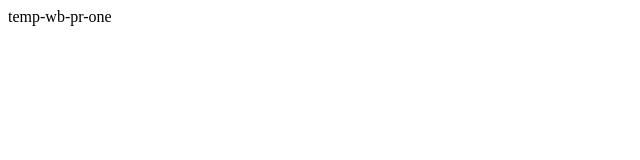
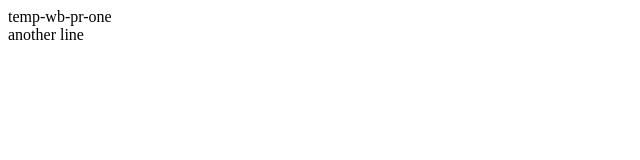
Before and after one commit to sebastian4/temp-wb-pr-one, a plain HTML site: page WebContent/index.html in a window 1280 px wide. Shown: the full height of the page, 0-640 px from the left. Drawn offline with Linux system fonts and the light colour scheme.

Commit message:
next commit

```diff
--- a/WebContent/index.html
+++ b/WebContent/index.html
@@ -5,6 +5,7 @@
 <title>temp-wb-pr-one</title>
 </head>
 <body>
-temp-wb-pr-one
+temp-wb-pr-one<br />
+another line
 </body>
 </html>
```
